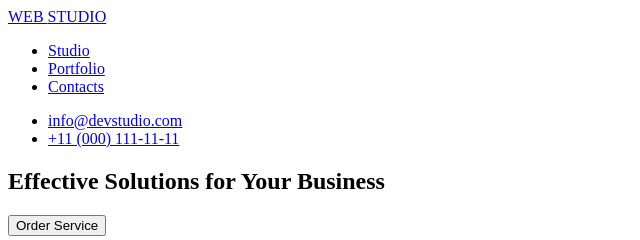
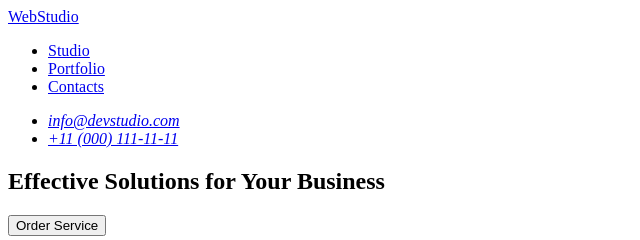
Before and after one commit to KsiRT/goit-markup-hw-01, a plain HTML site: page index.html in a window 1280 px wide. Shown: the top 240 px of the page, 0-640 px from the left. Drawn offline with Linux system fonts and the light colour scheme.

Commit message:
Update index.html

```diff
--- a/index.html
+++ b/index.html
@@ -10,17 +10,20 @@
     <!-- Header -->
     <header>
       <nav>
-        <a href="/index.html">WEB <span>STUDIO</span></a>
+        <a href="./index.html">WebStudio</a>
         <ul>
           <li><a href="#">Studio</a></li>
           <li><a href="#">Portfolio</a></li>
           <li><a href="#">Contacts</a></li>
         </ul>
       </nav>
-      <ul>
-        <li><a href="mailto:info@devstudio.com">info@devstudio.com</a></li>
-        <li><a href="tel:+110001111111">+11 (000) 111-11-11</a></li>
-      </ul>
+
+      <address>
+        <ul>
+          <li><a href="mailto:info@devstudio.com">info@devstudio.com</a></li>
+          <li><a href="tel:+110001111111">+11 (000) 111-11-11</a></li>
+        </ul>
+      </address>
     </header>
     <main>
       <!-- Hero -->
@@ -126,7 +129,7 @@
     </main>
     <!-- Footer -->
     <footer>
-      <a href="/index.html">WEB <span>STUDIO</span></a>
+      <a href="./index.html">WebStudio</a>
       <p>
         Increase the flow of customers and sales for your business with digital
         marketing & growth solutions.
```
